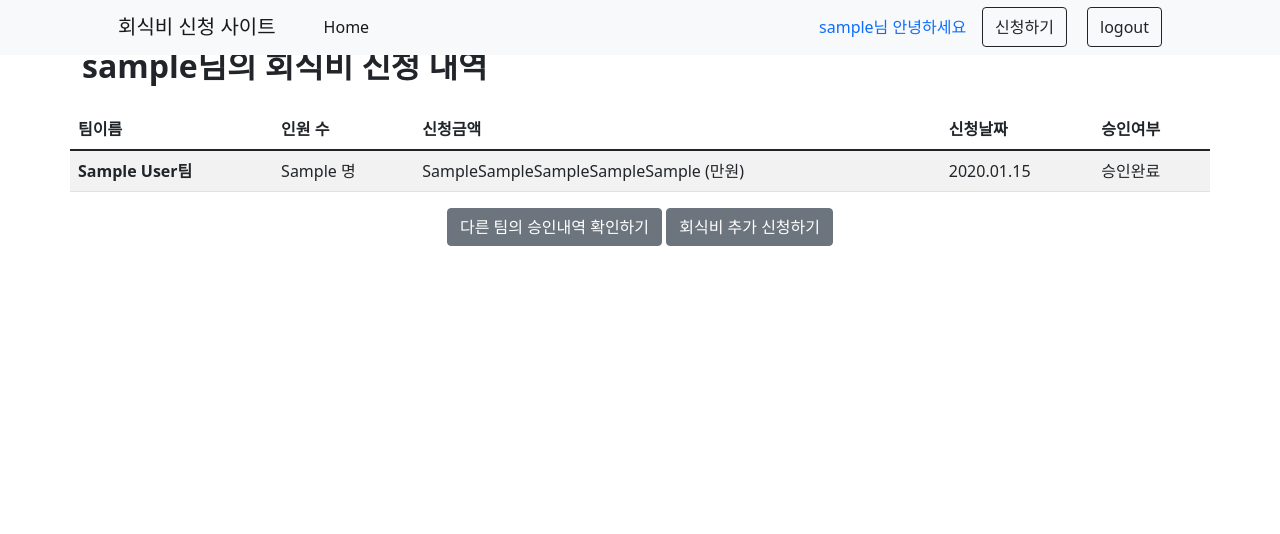
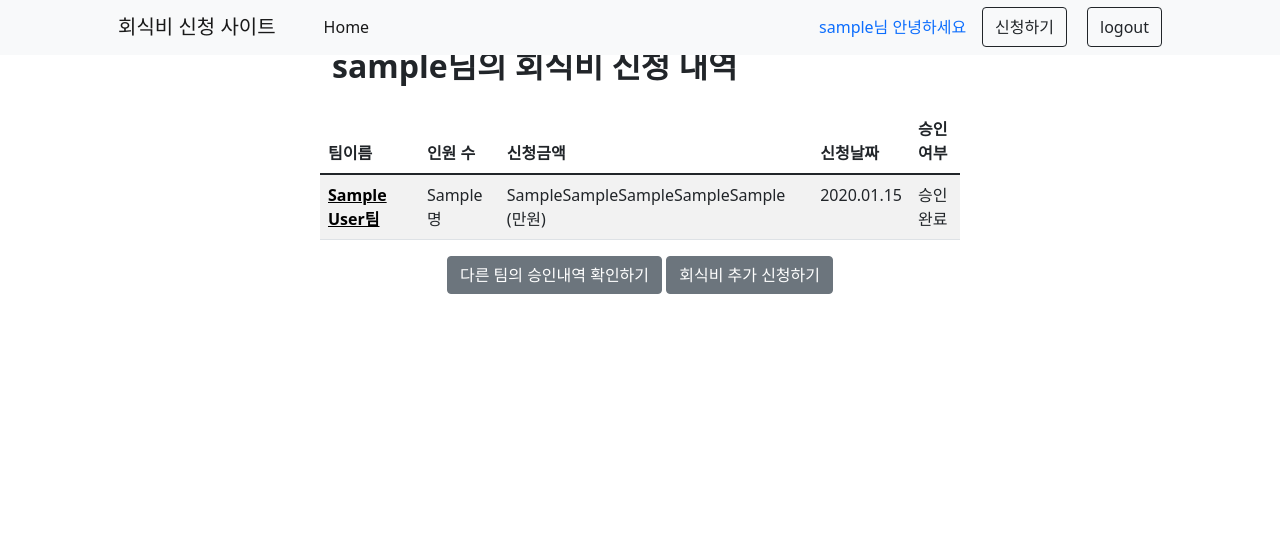
Before and after one commit to kvkvd12/5i_support_project, a Django app: page /my_result/ in a window 1280 px wide. Shown: the part 49-583 px from the top of the page. Run offline with Django 4.2, Linux system fonts and the light colour scheme; a user stored in the database is signed in; tables that the repository leaves empty hold one stand-in row (values such as "Sample post"); some libraries are stand-ins or nearby versions.

Commit message:
[Modify]my_result.html에서 팀이름 클릭했을 때 result.html로 연결

```diff
--- a/templates/support_data/my_result.html
+++ b/templates/support_data/my_result.html
@@ -4,7 +4,7 @@
 {% load mathfilters %}
 
 <!-- Page content-->
-<div class="container mt-5">
+<div class="container mt-5" style="width:50%">
     <div class="row" >
         <h2 class="fw-bolder mb-4 mt-5">{{ user.username }}님의 회식비 신청 내역</h2>
 
@@ -21,7 +21,7 @@
             <tbody>
             {% for mi in my_image %}
               <tr>
-                <th>{{ mi.team_name.team_name }}팀</th>
+                <th><a href="/result/{{mi.id}}/" style="color:black">{{ mi.team_name.team_name }}팀</a></th>
                 <td>{{ mi.people_num }} 명</td>
                 <td>{{ mi.people_num|mul:5 }} (만원)</td>
                 <td>{{ mi.created_at|date:"Y.m.d" }} </td>
```
